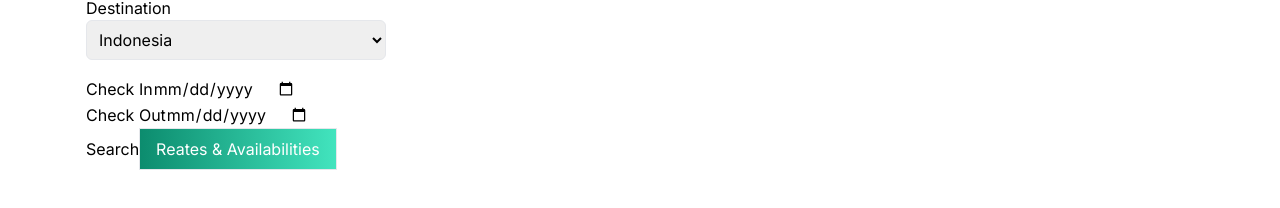
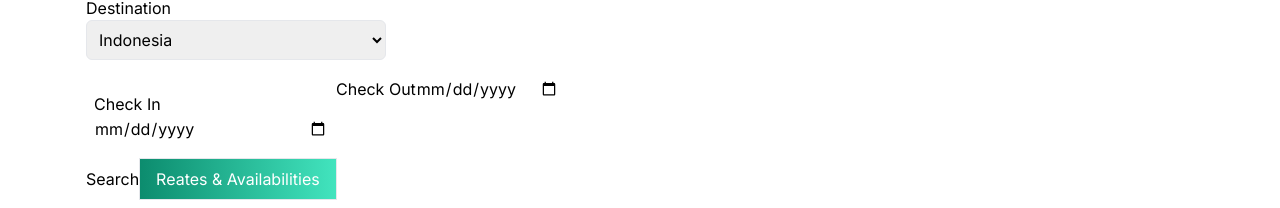
Before and after one commit to radosav-perisic/travelers-oasis, a React (Vite) app: page / in a window 1280 px wide. Shown: the part 1034-1242 px from the top of the page. Before the commit the page ends 1220 px from the top, so only its background shows below. Built offline with nearby package versions, Linux system fonts and the light colour scheme.

Commit message:
Style check-in and check-out labels

```diff
--- a/src/components/Booking.jsx
+++ b/src/components/Booking.jsx
@@ -13,8 +13,8 @@
                   <option>Greece</option>
                 </select>
             </div>
-            <div>
-              <div>
+            <div className='flex w-full'>
+              <div className='flex flex-col w-full lg:max-w-[250px] my-2 p-2'>
               <label>Check In</label>
               <input type='date'/>
               </div>
```
